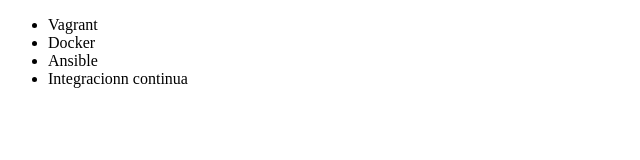
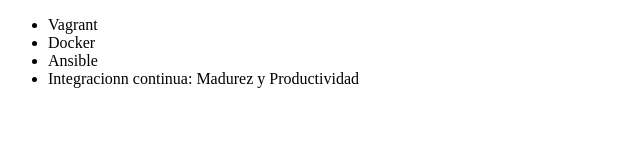
Before and after one commit to gercogornounlar/aluragit, a plain HTML site: page index.html in a window 1280 px wide. Shown: the whole page, without its empty margins (0-640 px from the left). Drawn offline with Linux system fonts and the light colour scheme.

Commit message:
Renombrando curso de integracion continua

```diff
--- a/index.html
+++ b/index.html
@@ -9,7 +9,7 @@
          <li> Vagrant</li>
          <li> Docker </li>
          <li> Ansible </li>
-         <li> Integracionn continua </li>
+         <li> Integracionn continua: Madurez y Productividad </li>
      </ul>
 </body>
 </html>
```
